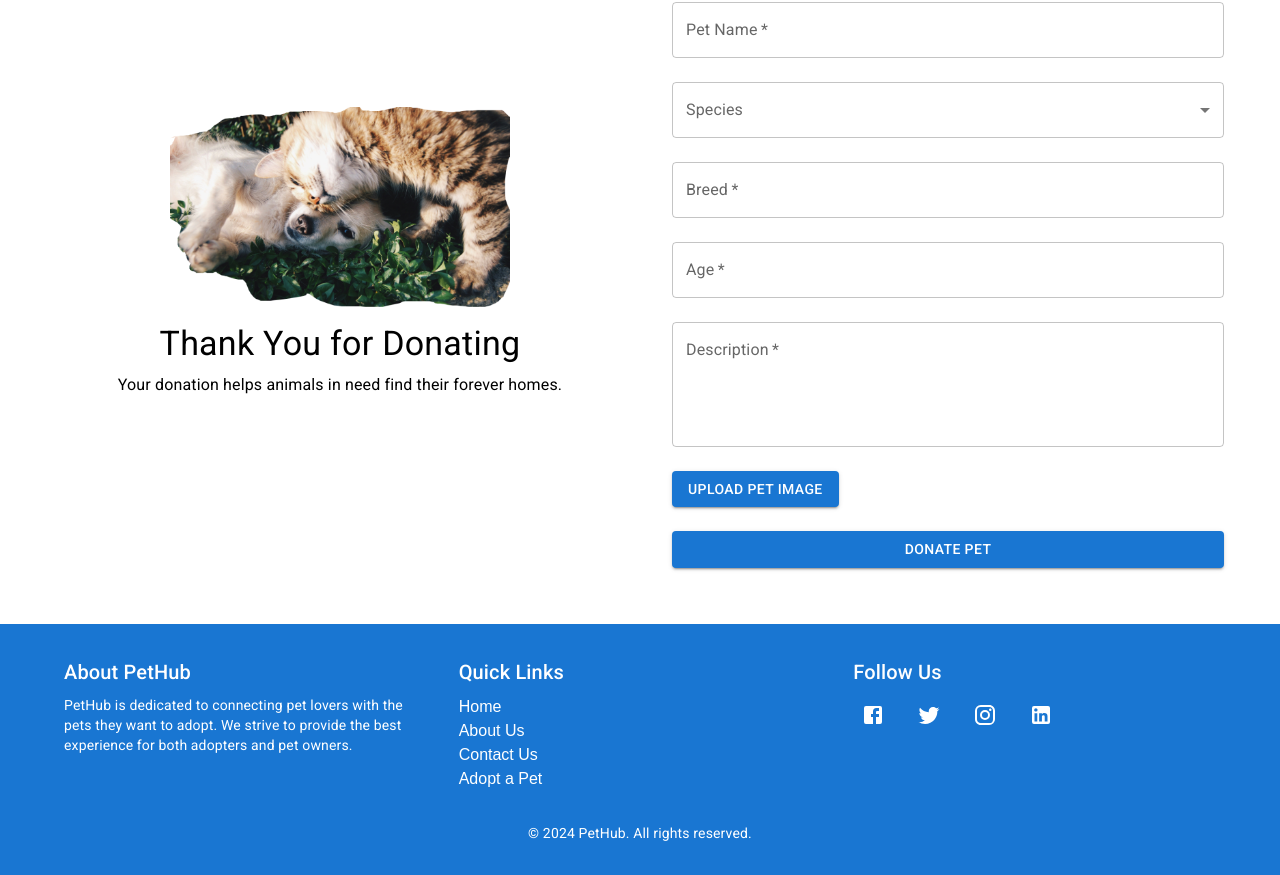
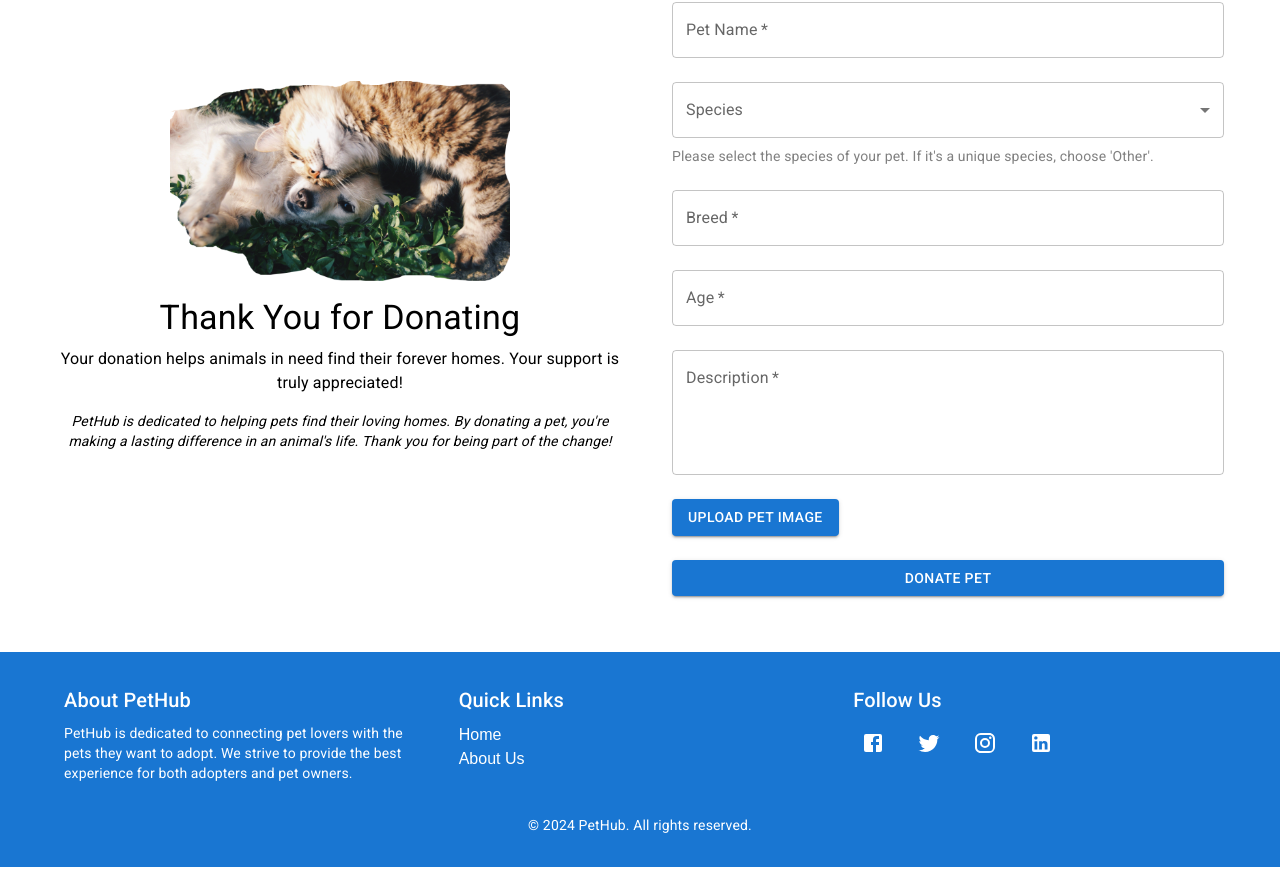
Before and after one commit to bibashjaprel/Pethub, a React (Create React App) app in the folder frontend/: page /donatepet in a window 1280 px wide. Shown: the part 184-1059 px from the top of the page. Built offline with nearby package versions, Linux system fonts and the light colour scheme; the HTML template or start-up script is replaced by a standard one.

Commit message:
change route

```diff
--- a/frontend/src/components/Footer.jsx
+++ b/frontend/src/components/Footer.jsx
@@ -25,14 +25,8 @@ const Footer = () => {
             <Link href="/" color="inherit" underline="hover" display="block">
               Home
             </Link>
-            <Link href="/about" color="inherit" underline="hover" display="block">
+            <Link href="/contact" color="inherit" underline="hover" display="block">
               About Us
-            </Link>
-            <Link href="/contact" color="inherit" underline="hover" display="block">
-              Contact Us
-            </Link>
-            <Link href="/adopt" color="inherit" underline="hover" display="block">
-              Adopt a Pet
             </Link>
           </Grid>
 
--- a/frontend/src/pages/Dashboard/ManagePets.jsx
+++ b/frontend/src/pages/Dashboard/ManagePets.jsx
@@ -89,7 +89,7 @@ const ManagePets = () => {
   };
 
   const handleAddPet = () => {
-    navigate('/pets/add');
+    navigate('/donatepet');
   };
 
   const handleClearSearch = () => {
--- a/frontend/src/pages/DonatePetForm.jsx
+++ b/frontend/src/pages/DonatePetForm.jsx
@@ -105,7 +105,10 @@ const DonatePet = () => {
       <Box sx={{ flex: 1, textAlign: 'center', padding: 3, backgroundColor: '#fff', borderRadius: '10px', display: 'flex', flexDirection: 'column', justifyContent: 'center', alignItems: 'center' }}>
         <Box component="img" src={donateImage} alt="Thank you for donating" sx={{ width: '60%', borderRadius: '10px', objectFit: 'cover', transition: 'transform 0.3s ease', '&:hover': { transform: 'translateY(-10px)' } }} />
         <Typography variant="h4" sx={{ mt: 2 }}>Thank You for Donating</Typography>
-        <Typography variant="body1" sx={{ mt: 1 }}>Your donation helps animals in need find their forever homes.</Typography>
+        <Typography variant="body1" sx={{ mt: 1 }}>Your donation helps animals in need find their forever homes. Your support is truly appreciated!</Typography>
+        <Typography variant="body2" sx={{ mt: 2, fontStyle: 'italic' }}>
+          PetHub is dedicated to helping pets find their loving homes. By donating a pet, you're making a lasting difference in an animal's life. Thank you for being part of the change!
+        </Typography>
       </Box>
 
       {/* Right side with form */}
@@ -134,6 +137,9 @@ const DonatePet = () => {
                 <MenuItem value="Other">Other</MenuItem>
               </Select>
             </FormControl>
+            <Typography variant="body2" sx={{ mt: 1, color: 'gray' }}>
+              Please select the species of your pet. If it's a unique species, choose 'Other'.
+            </Typography>
           </Grid>
 
           <Grid item xs={12}>
```
